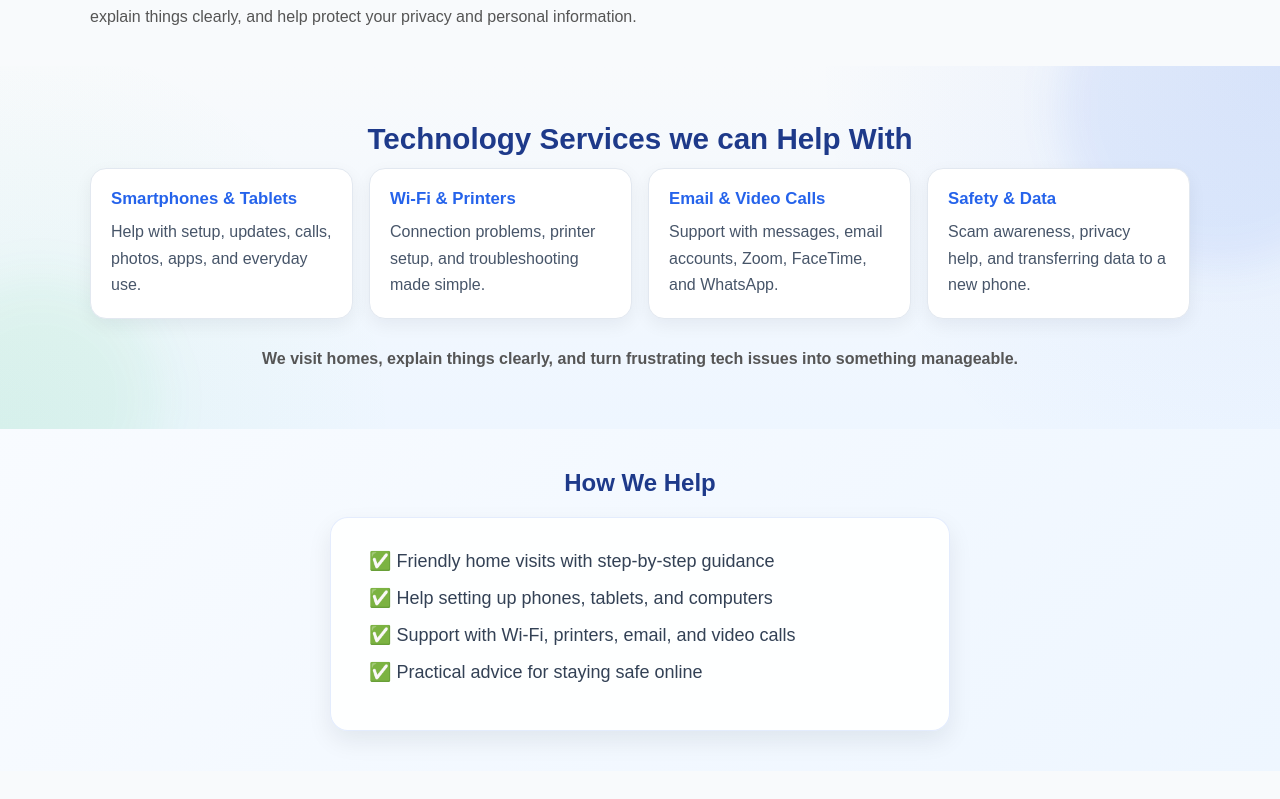
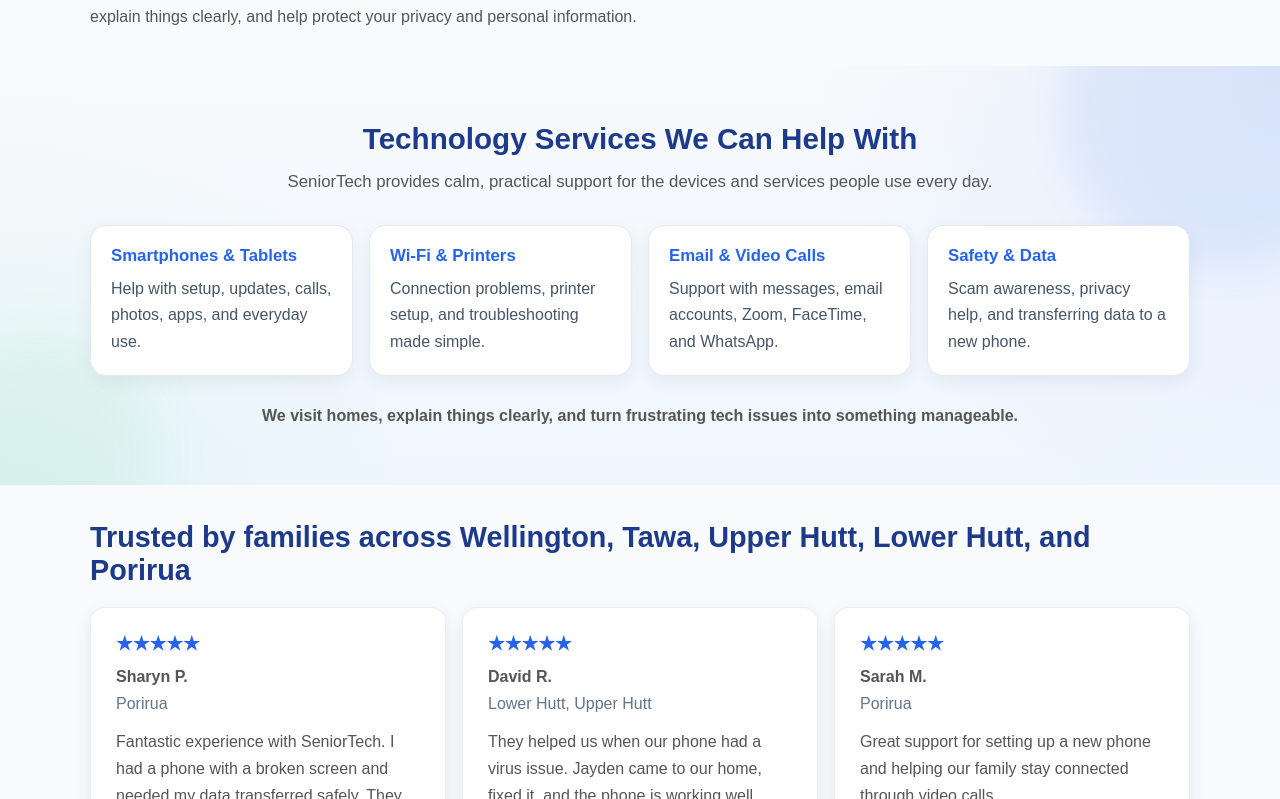
Before and after one commit to Rupinder1161/Seniortech, a React (Vite) app: page / in a window 1280 px wide. Shown: the part 1141-1940 px from the top of the page. Built offline with nearby package versions, Linux system fonts and the light colour scheme.

Commit message:
fixed duplication on front page

```diff
--- a/src/Components/Mainpage.jsx
+++ b/src/Components/Mainpage.jsx
@@ -89,10 +89,10 @@
 
       <section className="section feature-section">
   <div className="container">
-    <h2>Technology Services we can Help With</h2>
-    {/* <p className="feature-lead">
+    <h2>Technology Services We Can Help With</h2>
+    <p className="feature-lead">
       SeniorTech provides calm, practical support for the devices and services people use every day.
-    </p> */}
+    </p>
 
     <div className="feature-grid">
       <div className="feature-card">
@@ -135,7 +135,7 @@
         </div>
       </section> */}
 
-      <section className="pricing">
+      {/* <section className="pricing">
         <div className="container">
           <h2>How We Help</h2>
 
@@ -148,7 +148,7 @@
             </ul>
           </div>
         </div>
-      </section>
+      </section> */}
 
       <Reviews />
 
```
